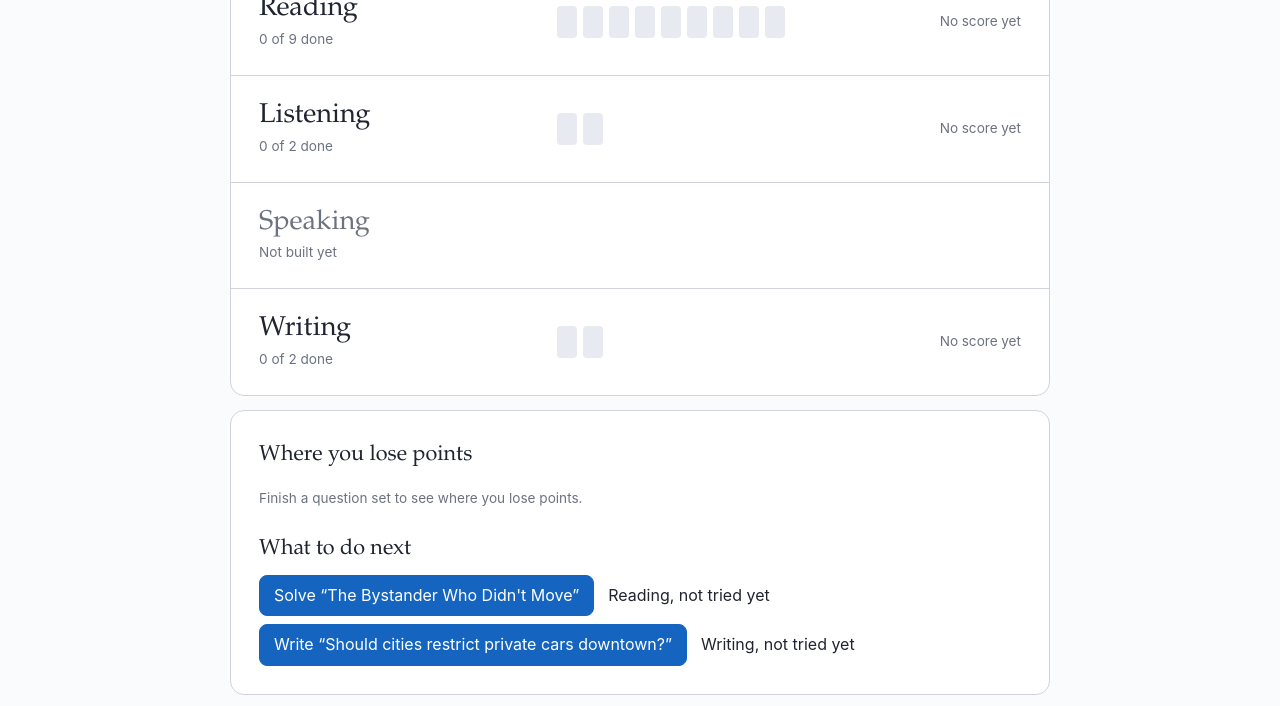
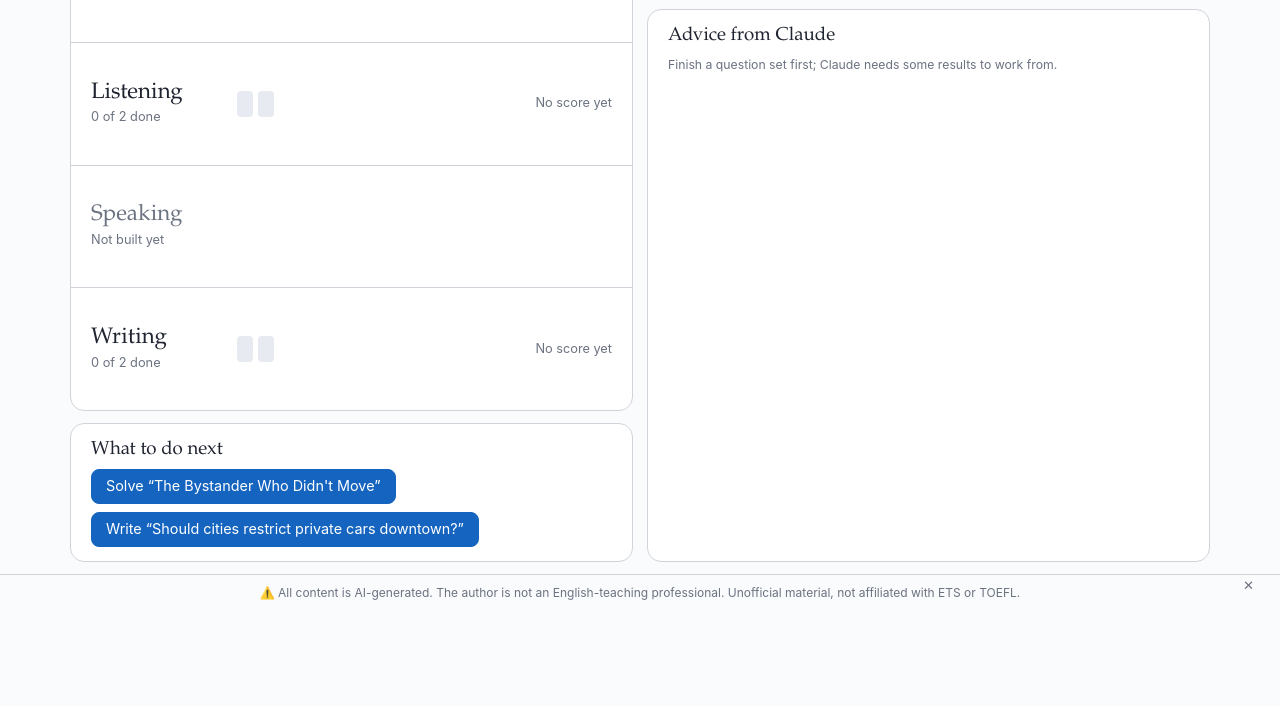
Before and after one commit to shutouyusei/english_reading, a plain HTML site: page app/ui/index.html in a window 1280 px wide. Shown: the part 189-895 px from the top of the page. After the commit the page ends 800 px from the top, so only its background shows below. Drawn offline with Linux system fonts and the light colour scheme.

Commit message:
feat: fit the dashboard in one window without scrolling
- Two columns: section rows and next steps on the left, the breakdown and
  Claude's advice on the right; the page itself no longer scrolls
- Compact rows, panels and footer; details such as the last attempt date and
  the fast-attempt rule move to tooltips
- Ask Claude for a shorter answer (under 90 words) so it fits its panel
- Default window size 1200x820

Co-Authored-By: Claude Fable 5.2 <noreply@anthropic.com>

```diff
--- a/app/ui/index.html
+++ b/app/ui/index.html
@@ -5,17 +5,21 @@
   <title>TOEFL Study</title>
   <link rel="stylesheet" href="../../docs/css/style.css">
 </head>
-<body>
+<body class="dashboard-page">
   <header class="site-header">
     <a class="brand" href="index.html">TOEFL Study</a>
     <span>Local app</span>
   </header>
-  <main class="page">
+  <main class="page dashboard">
     <h1 id="dash-headline" class="dash-headline">Loading…</h1>
-    <div id="skill-rows" class="sheet"></div>
-    <section id="analysis" class="panel"></section>
-    <section id="ai-advice" class="panel"></section>
-    <p class="hint">Each block is one question set: filled when it has a score, outlined when it was tried but has no score yet (awaiting grading, or finished too fast to count). Records are saved in the app's data folder (<code>~/Documents/TOEFLReading/</code> on macOS, <code>~/.local/share/toefl-reading/</code> on Linux).</p>
+    <div class="dash-column">
+      <div id="skill-rows" class="sheet"></div>
+      <section id="analysis-next" class="panel"></section>
+    </div>
+    <div class="dash-column">
+      <section id="analysis-breakdown" class="panel"></section>
+      <section id="ai-advice" class="panel fill"></section>
+    </div>
   </main>
   <footer class="site-footer">
     <p>⚠️ All content is AI-generated. The author is not an English-teaching professional. Unofficial material, not affiliated with ETS or TOEFL.</p>
--- a/app/ui/js/dashboard.js
+++ b/app/ui/js/dashboard.js
@@ -1,8 +1,8 @@
 "use strict";
 
-/* Dashboard (app home). A score sheet with one row per skill, in the order of the
-   test, then an analysis of where points are lost (rules from analysis.js) and, on
-   request, written advice from Claude.
+/* Dashboard (app home), laid out to fit one window without scrolling: a score sheet
+   with one row per skill in the order of the test, an analysis of where points are
+   lost (rules from analysis.js) and, on request, written advice from Claude.
    The functions down to summarize are pure and exported for tests; the rest loads
    the data and renders the page. */
 
@@ -150,13 +150,13 @@ function skillRowHtml(skill) {
       </a>`;
   }
   const summary = skill.summary;
-  const last = summary.lastAt ? `, last on ${dateLabel(summary.lastAt)}` : "";
+  const last = summary.lastAt ? `Last attempt on ${dateLabel(summary.lastAt)}` : "No attempt yet";
   const figure = summary.average === null
     ? `<p class="skill-figure empty">No score yet</p>`
     : `<p class="skill-figure">${escapeHtml(skill.averageLabel(summary.average))}<small>${skill.averageCaption}</small></p>`;
   return `
-    <a class="skill-row skill-${skill.key}" href="${skill.href}">
-      <div>${name}<p class="skill-note">${summary.done} of ${summary.total} done${escapeHtml(last)}</p></div>
+    <a class="skill-row skill-${skill.key}" href="${skill.href}" title="${escapeHtml(last)}">
+      <div>${name}<p class="skill-note">${summary.done} of ${summary.total} done</p></div>
       ${blocksHtml(summary.states)}
       ${figure}
     </a>`;
@@ -252,35 +252,36 @@ function breakdownHtml(title, rows, unit) {
 function nextSetHtml(next) {
   const verb = next.skill === "Writing" ? "Write" : "Solve";
   const why = next.reason === "new" ? "not tried yet" : "your lowest score so far";
-  return `
-    <p class="next-set">
-      <a class="button primary" href="${next.url}">${verb} “${escapeHtml(next.title)}”</a>
-      <span class="meta">${escapeHtml(next.skill)}, ${why}</span>
-    </p>`;
+  return `<a class="button primary" href="${next.url}" title="${escapeHtml(`${next.skill}, ${why}`)}">${verb} “${escapeHtml(next.title)}”</a>`;
 }
 
-function analysisHtml(analysis) {
+function breakdownPanelHtml(analysis) {
   const breakdowns =
     breakdownHtml("Reading, by question type", analysis.readingRows, " correct") +
     breakdownHtml("Listening, by question type", analysis.listeningRows, " correct") +
     breakdownHtml("Writing, by criterion", analysis.writingRows, "");
+  // One short line; the exact rule is in the tooltip so the panel stays compact.
+  const rule = `Each set counts once, with your latest attempt. An attempt finished in under ${RUSHED_SECONDS_PER_QUESTION} seconds per question is left out.`;
+  const leftOut = analysis.rushed
+    ? `<p class="hint" title="${rule}">${analysis.rushed} very fast ${analysis.rushed === 1 ? "attempt is" : "attempts are"} left out.</p>`
+    : "";
+  return `
+    <h2 title="${rule}">Where you lose points</h2>
+    ${breakdowns || `<p class="hint">Finish a question set to see where you lose points.</p>`}
+    ${leftOut}`;
+}
+
+function nextPanelHtml(analysis) {
   const lines = adviceLines({
     reading: analysis.readingRows, listening: analysis.listeningRows,
     writing: analysis.writingRows, setsAnalysed: analysis.setsAnalysed,
   });
-  const basis = [];
-  if (breakdowns) basis.push("Each set counts once, with your latest attempt.");
-  if (analysis.rushed) {
-    const attempts = analysis.rushed === 1 ? "1 attempt" : `${analysis.rushed} attempts`;
-    basis.push(`${attempts} finished in under ${RUSHED_SECONDS_PER_QUESTION} seconds per question ${analysis.rushed === 1 ? "is" : "are"} left out.`);
-  }
   return `
-    <h2>Where you lose points</h2>
-    ${breakdowns || `<p class="hint">Finish a question set to see where you lose points.</p>`}
-    ${basis.length ? `<p class="hint">${basis.join(" ")}</p>` : ""}
     <h2>What to do next</h2>
     ${lines.length ? `<ul class="advice">${lines.map((line) => `<li>${escapeHtml(line)}</li>`).join("")}</ul>` : ""}
-    ${analysis.nextSets.map(nextSetHtml).join("") || `<p class="hint">Every set is done with a full score.</p>`}`;
+    ${analysis.nextSets.length
+      ? `<div class="next-sets">${analysis.nextSets.map(nextSetHtml).join("")}</div>`
+      : `<p class="hint">Every set is done with a full score.</p>`}`;
 }
 
 // ---- Advice from Claude -----------------------------------------------------------
@@ -318,25 +319,34 @@ function adviceBodyHtml(row) {
     <p>${text(advice.summary)}</p>
     ${focus.length ? `<ul class="advice">${focus.join("")}</ul>` : ""}
     ${text(advice.next_step) ? `<p><b>Next session</b> ${text(advice.next_step)}</p>` : ""}
-    <p class="hint">Written by Claude on ${escapeHtml(dateLabel(String(row.createdAt || "")))} from the numbers at that time. AI advice can be wrong.</p>`;
+    <p class="hint">Written by Claude on ${escapeHtml(dateLabel(String(row.createdAt || "")))}. AI advice can be wrong.</p>`;
+}
+
+const ASK_CLAUDE_TITLE =
+  "Sends your scores and set titles (no essay text) to Claude Code on this computer. Takes 10 to 20 seconds.";
+
+function advicePanelHtml(action, body) {
+  return `<div class="panel-heading"><h2>Advice from Claude</h2>${action}</div>${body}`;
 }
 
 function renderAdvicePanel(container, stats, row, errorMessage) {
   const hasData = stats.sets.length > 0 || stats.criteria.length > 0;
-  const body = row ? adviceBodyHtml(row) : "";
   const error = errorMessage ? `<p class="error">Could not get advice: ${escapeHtml(errorMessage)}</p>` : "";
+  const saved = row ? adviceBodyHtml(row) : "";
+  const empty = hasData
+    ? `<p class="hint">Claude reads the numbers on this page and writes a short plan. It takes 10 to 20 seconds.</p>`
+    : `<p class="hint">Finish a question set first; Claude needs some results to work from.</p>`;
   const action = hasData
-    ? `<p><button id="ask-claude" class="primary">${row ? "Ask Claude again" : "Ask Claude for advice"}</button>
-         <span class="meta">Sends the numbers above to Claude Code on this computer. Usually takes about 20 seconds.</span></p>`
-    : `<p class="hint">Finish a question set first; Claude needs some results to work from.</p>`;
-  container.innerHTML = `<h2>Advice from Claude</h2>${body}${error}${action}`;
+    ? `<button id="ask-claude" class="primary" title="${ASK_CLAUDE_TITLE}">${row ? "Ask again" : "Ask Claude"}</button>`
+    : "";
+  container.innerHTML = advicePanelHtml(action, error + (saved || empty));
 
   const button = container.querySelector("#ask-claude");
   if (!button) return;
   button.addEventListener("click", async () => {
     const started = Date.now();
-    container.innerHTML = `<h2>Advice from Claude</h2>${body}
-      <p class="meta">Asking Claude… <span id="advice-elapsed">0</span>s elapsed</p>`;
+    container.innerHTML = advicePanelHtml(
+      `<span class="meta">Asking Claude… <span id="advice-elapsed">0</span>s</span>`, saved);
     const tick = setInterval(() => {
       const label = container.querySelector("#advice-elapsed");
       if (label) label.textContent = String(Math.floor((Date.now() - started) / 1000));
@@ -357,7 +367,8 @@ async function initDashboard() {
   document.querySelector("#skill-rows").innerHTML = skills.map(skillRowHtml).join("");
 
   const analysis = await buildAnalysis(skills);
-  document.querySelector("#analysis").innerHTML = analysisHtml(analysis);
+  document.querySelector("#analysis-breakdown").innerHTML = breakdownPanelHtml(analysis);
+  document.querySelector("#analysis-next").innerHTML = nextPanelHtml(analysis);
 
   let latest = null;
   try {
--- a/docs/css/style.css
+++ b/docs/css/style.css
@@ -197,20 +197,36 @@ mark { background: rgba(21, 101, 192, .25); padding: 0 2px; }
   line-height: 1.7;
 }
 
-/* Dashboard (app home): a score sheet with one row per skill. Each skill has its own
-   colour, used only for its blocks. */
+/* Dashboard (app home). Everything fits one window: the page itself never scrolls, and
+   a panel scrolls inside itself only when the window is too small for its content.
+   Each skill has its own colour, used only for its blocks. */
+body.dashboard-page { height: 100vh; overflow: hidden; }
+.page.dashboard {
+  max-width: 1180px; min-height: 0; padding: 10px 20px 12px;
+  display: grid; gap: 12px 14px;
+  grid-template-columns: minmax(0, 1fr) minmax(0, 1fr);
+  grid-template-rows: auto minmax(0, 1fr);
+}
+/* Two independent columns, so a tall panel on one side does not stretch the other. */
+.dash-column { display: flex; flex-direction: column; gap: 12px; min-height: 0; }
+.dash-column > .sheet, .dash-column > .panel.fill { flex: 1 1 0; }
+.dash-column > .panel { flex: 0 0 auto; }
+body.dashboard-page .site-footer { padding: 4px 20px; font-size: .75em; }
+body.dashboard-page .site-footer p { margin: 4px 0; }
 .dash-headline {
+  grid-column: 1 / -1;
   font-family: "Iowan Old Style", "Palatino Linotype", Palatino, Georgia, serif;
-  font-size: 2.1em; font-weight: 500; line-height: 1.2; letter-spacing: -.01em;
-  margin: 26px 0 24px;
+  font-size: 1.7em; font-weight: 500; line-height: 1.2; letter-spacing: -.01em;
+  margin: 6px 0 0;
 }
-.sheet {
+.sheet, .panel {
   background: #fff; border: 1px solid var(--border); border-radius: 14px;
-  overflow: hidden; margin-bottom: 14px;
+  min-height: 0; overflow: auto;
 }
+.sheet { display: grid; grid-auto-rows: 1fr; }
 .skill-row {
-  display: grid; grid-template-columns: 270px 1fr 130px; align-items: center; gap: 10px 28px;
-  padding: 24px 28px; color: inherit; text-decoration: none;
+  display: grid; grid-template-columns: 130px 1fr auto; align-items: center; gap: 6px 16px;
+  padding: 10px 20px; color: inherit; text-decoration: none;
   border-top: 1px solid var(--border);
 }
 .skill-row:first-child { border-top: none; }
@@ -222,46 +238,48 @@ a.skill-row:focus-visible { outline: 3px solid var(--accent); outline-offset: -3
 .skill-writing { --skill: #7a3fb8; }
 .skill-name {
   font-family: "Iowan Old Style", "Palatino Linotype", Palatino, Georgia, serif;
-  font-size: 1.7em; font-weight: 500; line-height: 1.2; margin: 0;
+  font-size: 1.4em; font-weight: 500; line-height: 1.2; margin: 0;
 }
-.skill-note { margin: 2px 0 0; font-size: .85em; color: var(--muted); }
+.skill-note { margin: 0; font-size: .8em; color: var(--muted); }
 .skill-note.error { color: var(--danger); }
 .skill-row.unavailable .skill-name { color: var(--muted); }
-.blocks { display: flex; flex-wrap: wrap; gap: 6px; }
-.block { width: 20px; height: 32px; border-radius: 4px; background: #e7eaf0; }
+.blocks { display: flex; flex-wrap: wrap; gap: 5px; }
+.block { width: 16px; height: 26px; border-radius: 4px; background: #e7eaf0; }
 .block.done { background: var(--skill); }
 .block.pending { background: none; border: 2px solid var(--skill); }
 .skill-figure {
   font-family: "Iowan Old Style", "Palatino Linotype", Palatino, Georgia, serif;
-  font-size: 2em; line-height: 1; font-variant-numeric: tabular-nums;
+  font-size: 1.6em; line-height: 1; font-variant-numeric: tabular-nums;
   margin: 0; text-align: right;
 }
 .skill-figure small {
-  display: block; margin-top: 6px; font-size: .4em; color: var(--muted);
+  display: block; margin-top: 4px; font-size: .45em; color: var(--muted);
   font-family: -apple-system, BlinkMacSystemFont, sans-serif;
 }
-.skill-figure.empty { font-family: inherit; font-size: .85em; color: var(--muted); }
-.panel {
-  background: #fff; border: 1px solid var(--border); border-radius: 14px;
-  padding: 6px 28px 20px; margin-bottom: 14px;
-}
-.panel:empty { display: none; }
+.skill-figure.empty { font-family: inherit; font-size: .8em; color: var(--muted); }
+
+.panel { padding: 12px 20px 14px; font-size: .9em; line-height: 1.45; }
 .panel h2 {
   font-family: "Iowan Old Style", "Palatino Linotype", Palatino, Georgia, serif;
-  font-size: 1.35em; font-weight: 500; margin: 20px 0 8px;
+  font-size: 1.3em; font-weight: 500; margin: 0 0 6px;
 }
-.panel h3 { font-size: .9em; font-weight: 600; margin: 14px 0 4px; }
+.panel h3 { font-size: .9em; font-weight: 600; margin: 6px 0 1px; }
+.panel p { margin: 0 0 6px; }
+.panel .hint { margin: 6px 0 0; }
+.panel-heading { display: flex; justify-content: space-between; align-items: center; gap: 12px; margin-bottom: 6px; }
+.panel-heading h2 { margin: 0; }
 .breakdown { list-style: none; margin: 0; padding: 0; }
-.breakdown li { display: grid; grid-template-columns: 200px 1fr 120px; align-items: center; gap: 16px; padding: 3px 0; }
+.breakdown li { display: grid; grid-template-columns: 190px 1fr 96px; align-items: center; gap: 12px; line-height: 1.3; }
 .breakdown-count { font-size: .85em; color: var(--muted); text-align: right; font-variant-numeric: tabular-nums; }
-.bar { height: 10px; border-radius: 5px; background: #e7eaf0; overflow: hidden; }
-.bar > span { display: block; height: 100%; border-radius: 5px; background: var(--accent); }
-.advice { margin: 0 0 12px; padding-left: 20px; }
-.advice li { margin: 4px 0; }
-.next-set { display: flex; align-items: center; gap: 14px; margin: 8px 0; }
-@media (max-width: 640px) {
-  .skill-row { grid-template-columns: 1fr; padding: 18px 20px; }
-  .breakdown li { grid-template-columns: 1fr 1fr; }
-  .breakdown-count { grid-column: 2; }
-  .skill-figure { text-align: left; }
+.bar { height: 8px; border-radius: 4px; background: #e7eaf0; overflow: hidden; }
+.bar > span { display: block; height: 100%; border-radius: 4px; background: var(--accent); }
+.advice { margin: 0 0 6px; padding-left: 18px; }
+.advice li { margin: 1px 0; }
+.next-sets { display: flex; flex-wrap: wrap; gap: 8px; }
+
+/* A narrow window stacks the panels; there the page scrolls as usual. */
+@media (max-width: 820px) {
+  body.dashboard-page { height: auto; overflow: visible; }
+  .page.dashboard { grid-template-columns: minmax(0, 1fr); grid-template-rows: none; }
+  .dash-column > .sheet, .dash-column > .panel.fill { flex: 0 0 auto; }
 }
```
Also changed, not shown: 2 other files.
